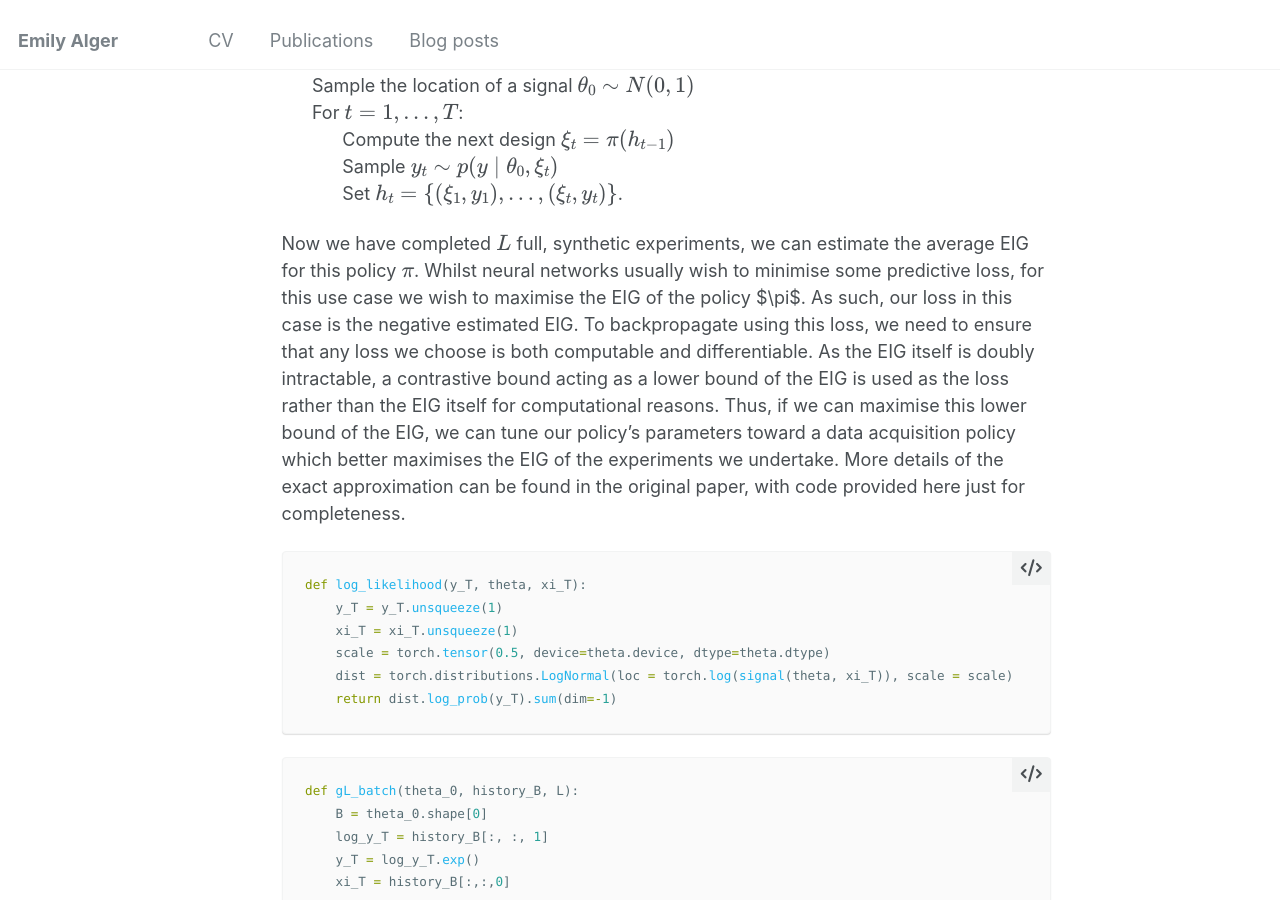
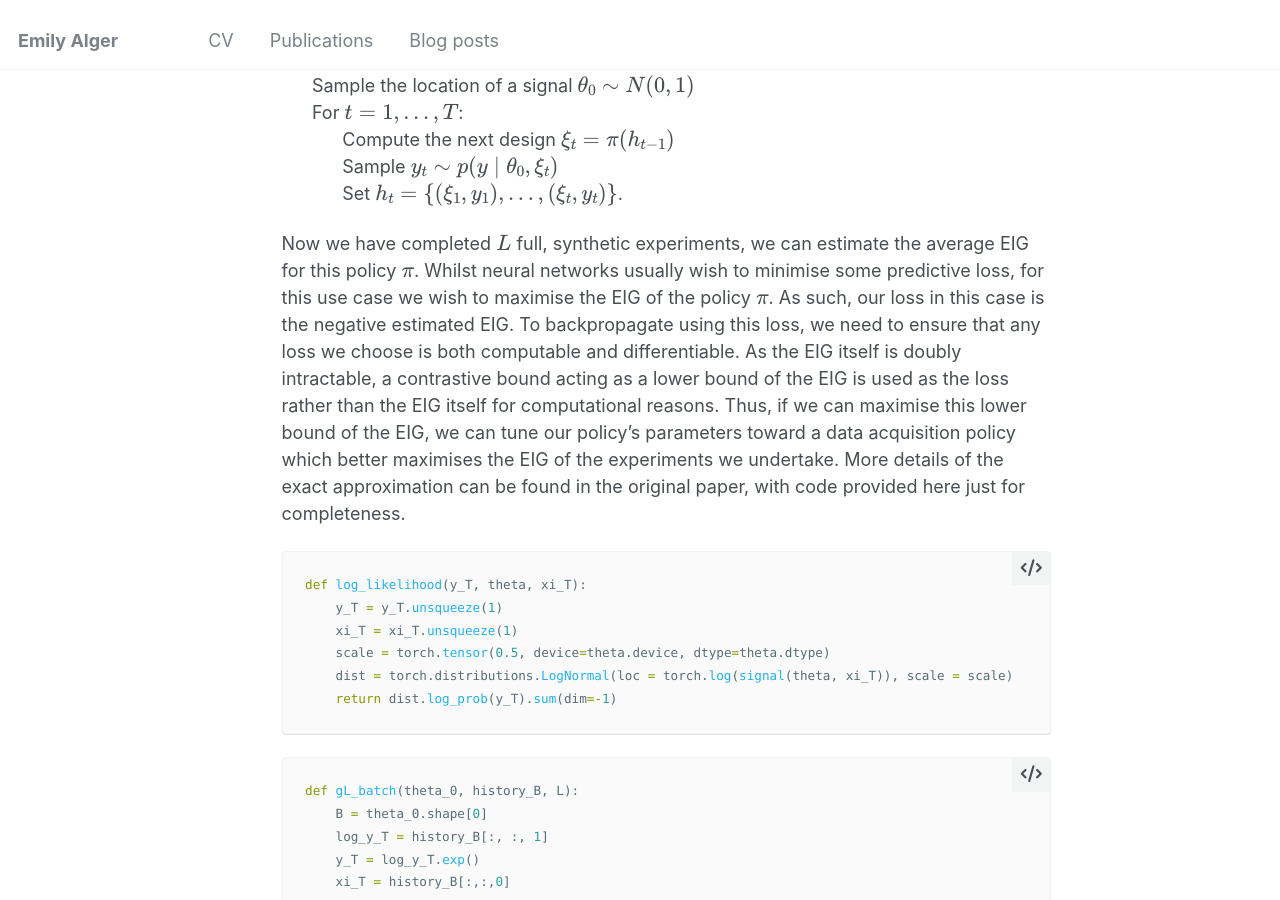
Before and after one commit to alemily100/alemily100.github.io, a Jekyll site: the page built from _posts/2026-07-10-an-introduction-to-deep-adaptive-design-dad.md, in a window 1280 px wide and 900 px high, scrolled down 7694 px. Built offline with Jekyll 4.4.1, drawn with Linux system fonts in a browser that asks for light colours; some of the changed text lies outside the part shown.

````diff
--- a/_posts/2026-07-10-an-introduction-to-deep-adaptive-design-dad.md
+++ b/_posts/2026-07-10-an-introduction-to-deep-adaptive-design-dad.md
@@ -26,7 +26,7 @@ $$
 To understand this formula, suppose we wish to quantitatively evaluate the benefit of guessing the word 'ADIEU' for today's Wordle.
 
 **Inner integral**:
-Suppose we guessed 'ADIEU' and observed outcome ⬜⬜⬜🟨⬜. In this case, we know only the letter E from ADIEU is in the secret word, though it is not the fourth letter. To evaluate how good our guess of 'ADIEU' was having observed outcome ⬜⬜⬜🟨⬜, we need to evaluate how much we learnt across all potential secret words $\theta \in \Theta$ (around 2,300 options). Thus, we first propagate our uncertainty across all potential parameter options $\theta$ we may see. For example, this guess certainly means we no longer suspect 'BUZZY' of being the secret word, but it hasn't helped us learn whether the secret word is either 'WHOLE' or 'PROSE'. This inner integral helps us mathematically quantify this learning.
+Suppose we guessed 'ADIEU' and observed outcome ⬜⬜⬜🟨⬜. In this case, we know only the letter E from ADIEU is in the secret word, though it is not the fourth letter. To evaluate how good our guess of 'ADIEU' was having observed outcome ⬜⬜⬜🟨⬜, we need to evaluate how much we learnt across all potential secret words $$\theta \in \Theta$$ (around 2,300 options). Thus, we first propagate our uncertainty across all potential parameter options $\theta$ we may see. For example, this guess certainly means we no longer suspect 'BUZZY' of being the secret word, but it hasn't helped us learn whether the secret word is either 'WHOLE' or 'PROSE'. This inner integral helps us mathematically quantify this learning.
 
 **Inner integral**:
 The outer integral recognises that we cannot observe outcome ⬜⬜⬜🟨⬜ without choosing ADIEU as a guess to start with. This goes against the whole point of the challenge, we want to know if 'ADIEU' is a good word to guess before wasting a Wordle turn on it. In this case we must also propagate our uncertainty once more over all the potential colour patterns we may see for the word 'ADIEU'. For example, as 'ADIEU' has lots of vowels, we expect the colour pattern to have more yellows and greens compared to a more unusual word like 'FLUFF' which, with its repeated F's, is less likely to share many letters with the secret word.
@@ -115,7 +115,7 @@ DAD is trained before data is even seen using synthetic data coming from the pri
 
 The trained neural network $$\pi$$ is the design policy. Whilst the policy could be trained to take in all the history of experiments so far $$h_t = \{(\xi_1, y_1), (\xi_t, y_t)\}$$, instead in this example it takes in a representation of this experiment and outputs the next recommended experiment $$\xi_{t+1}$$. This is done using the `encoder` code we presented in the section on embeddings.
 
-Our encoder starts with two dimensions for $$(\xi_t, y_t)$$ at fixed experiment $t$ and transforms it to an 8 dimensional representation. The sum of this representation across all experiments completed so far is then fed into another neural network called `emitter` which takes this 8 dimensional representation, feeds it into a hidden layer of 2 nodes and outputs a new location to test $\xi_t$ with a single dimension, summarised notationally as $$\pi(h_{t-1})$$.
+Our encoder starts with two dimensions for $$(\xi_t, y_t)$$ at fixed experiment $t$ and transforms it to an 8 dimensional representation. The sum of this representation across all experiments completed so far is then fed into another neural network called `emitter` which takes this 8 dimensional representation, feeds it into a hidden layer of 2 nodes and outputs a new location to test $$\xi_t$$ with a single dimension, summarised notationally as $$\pi(h_{t-1})$$.
 
 ```python
 class emitter(nn.Module):
@@ -163,7 +163,7 @@ For $$l = 1,...,L$$:\
 &nbsp;&nbsp;&nbsp;&nbsp;&nbsp;&nbsp;&nbsp;&nbsp;&nbsp;&nbsp;&nbsp;&nbsp;Sample $$y_t \sim p(y \mid \theta_0, \xi_t)$$ \
 &nbsp;&nbsp;&nbsp;&nbsp;&nbsp;&nbsp;&nbsp;&nbsp;&nbsp;&nbsp;&nbsp;&nbsp;Set $$h_t = \{(\xi_1, y_1), ..., (\xi_t, y_t)\}$$.
 
-Now we have completed $$L$$ full, synthetic experiments, we can estimate the average EIG for this policy $$\pi$$. Whilst neural networks usually wish to minimise some predictive loss, for this use case we wish to maximise the EIG of the policy $\pi$. As such, our loss in this case is the negative estimated EIG. To backpropagate using this loss, we need to ensure that any loss we choose is both computable and differentiable. As the EIG itself is doubly intractable, a contrastive bound acting as a lower bound of the EIG is used as the loss rather than the EIG itself for computational reasons. Thus, if we can maximise this lower bound of the EIG, we can tune our policy's parameters toward a data acquisition policy which better maximises the EIG of the experiments we undertake. More details of the exact approximation can be found in the original paper, with code provided here just for completeness.
+Now we have completed $$L$$ full, synthetic experiments, we can estimate the average EIG for this policy $$\pi$$. Whilst neural networks usually wish to minimise some predictive loss, for this use case we wish to maximise the EIG of the policy $$\pi$$. As such, our loss in this case is the negative estimated EIG. To backpropagate using this loss, we need to ensure that any loss we choose is both computable and differentiable. As the EIG itself is doubly intractable, a contrastive bound acting as a lower bound of the EIG is used as the loss rather than the EIG itself for computational reasons. Thus, if we can maximise this lower bound of the EIG, we can tune our policy's parameters toward a data acquisition policy which better maximises the EIG of the experiments we undertake. More details of the exact approximation can be found in the original paper, with code provided here just for completeness.
 
 ```python
 def log_likelihood(y_T, theta, xi_T):
````
